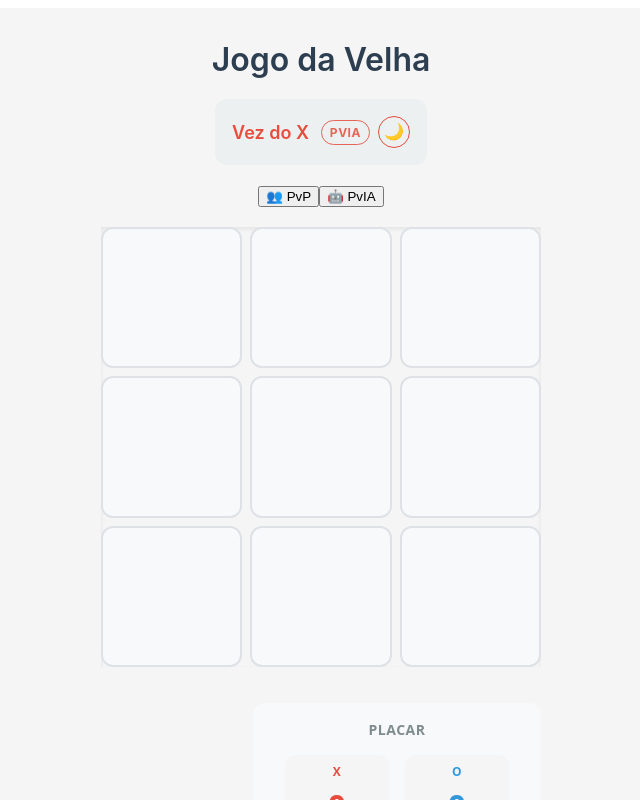
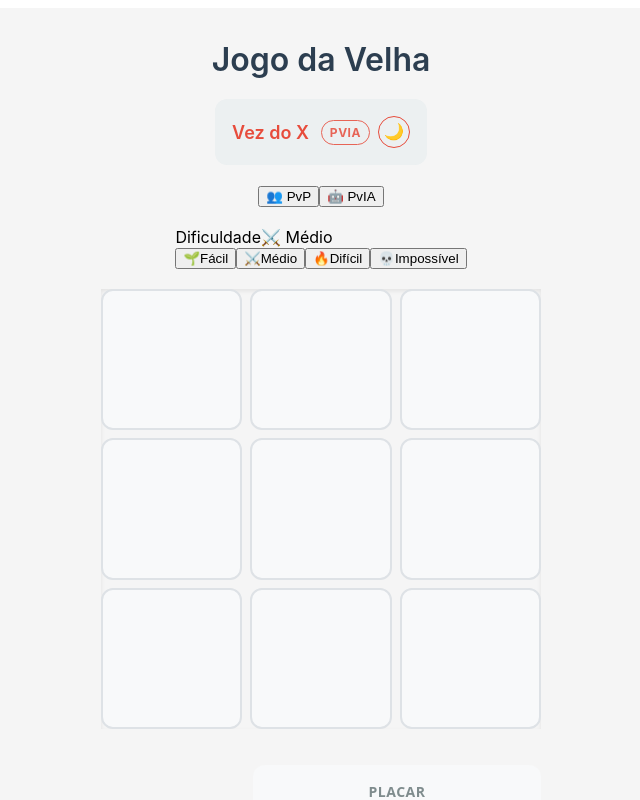
Before and after one commit to Marcelo-Marcos999/teste-estudio, a React (Vite) app: page / in a window 1280 px wide. Both pictures are taken after a click on the button "🤖 PvIA". Shown: the top 800 px of the page, without its empty margins (319-959 px from the left). Built offline with nearby package versions, Linux system fonts and the light colour scheme.

Commit message:
feat: update src/App.jsx

```diff
--- a/src/App.jsx
+++ b/src/App.jsx
@@ -53,18 +53,59 @@ function ModeSelector({ gameMode, onSelect }) {
   );
 }
 
+const DIFFICULTY_OPTIONS = [
+  { value: 'easy', label: 'Fácil', icon: '🌱' },
+  { value: 'medium', label: 'Médio', icon: '⚔️' },
+  { value: 'hard', label: 'Difícil', icon: '🔥' },
+  { value: 'impossible', label: 'Impossível', icon: '💀' },
+];
+
+function DifficultySelector({ difficulty, onSelect, disabled }) {
+  const current = DIFFICULTY_OPTIONS.find((opt) => opt.value === difficulty);
+
+  return (
+    <div className={styles.difficultyWrapper}>
+      <div className={styles.difficultyHeader}>
+        <span className={styles.difficultyLabel}>Dificuldade</span>
+        <span className={styles.difficultyCurrent} aria-live="polite">
+          {current ? `${current.icon} ${current.label}` : ''}
+        </span>
+      </div>
+      <div className={styles.difficultySelector} role="group" aria-label="Nível de dificuldade">
+        {DIFFICULTY_OPTIONS.map((opt) => (
+          <button
+            key={opt.value}
+            type="button"
+            className={`${styles.difficultyButton} ${difficulty === opt.value ? styles.difficultyButtonActive : ''}`}
+            onClick={() => onSelect(opt.value)}
+            aria-pressed={difficulty === opt.value}
+            disabled={disabled}
+          >
+            <span className={styles.difficultyIcon} aria-hidden="true">{opt.icon}</span>
+            <span>{opt.label}</span>
+          </button>
+        ))}
+      </div>
+    </div>
+  );
+}
+
 function App() {
   const {
     cells,
     currentPlayer,
     gameOver,
     winner,
+    winningLine,
     scores,
     gameMode,
+    difficulty,
+    isAiThinking,
     makeMove,
     resetGame,
     resetScores,
     setGameMode,
+    setDifficulty,
   } = useTicTacToe();
 
   const { theme, toggleTheme } = useContext(ThemeContext);
@@ -80,10 +121,24 @@ function App() {
           theme={theme}
           onToggleTheme={toggleTheme}
           gameMode={gameMode}
+          isAiThinking={isAiThinking}
         />
         <ModeSelector gameMode={gameMode} onSelect={setGameMode} />
+        {gameMode === 'pvai' && (
+          <DifficultySelector
+            difficulty={difficulty}
+            onSelect={setDifficulty}
+            disabled={isAiThinking}
+          />
+        )}
         <div className={styles.boardWrapper}>
-          <Board cells={cells} onCellClick={makeMove} disabled={gameOver} />
+          <Board
+            cells={cells}
+            onCellClick={makeMove}
+            disabled={gameOver || isAiThinking}
+            winningLine={winningLine}
+            isAiThinking={isAiThinking}
+          />
         </div>
         <div className={styles.controls}>
           <ResetButton onClick={resetGame} disabled={!gameOver && cells.every(cell => cell === null)} />
```
